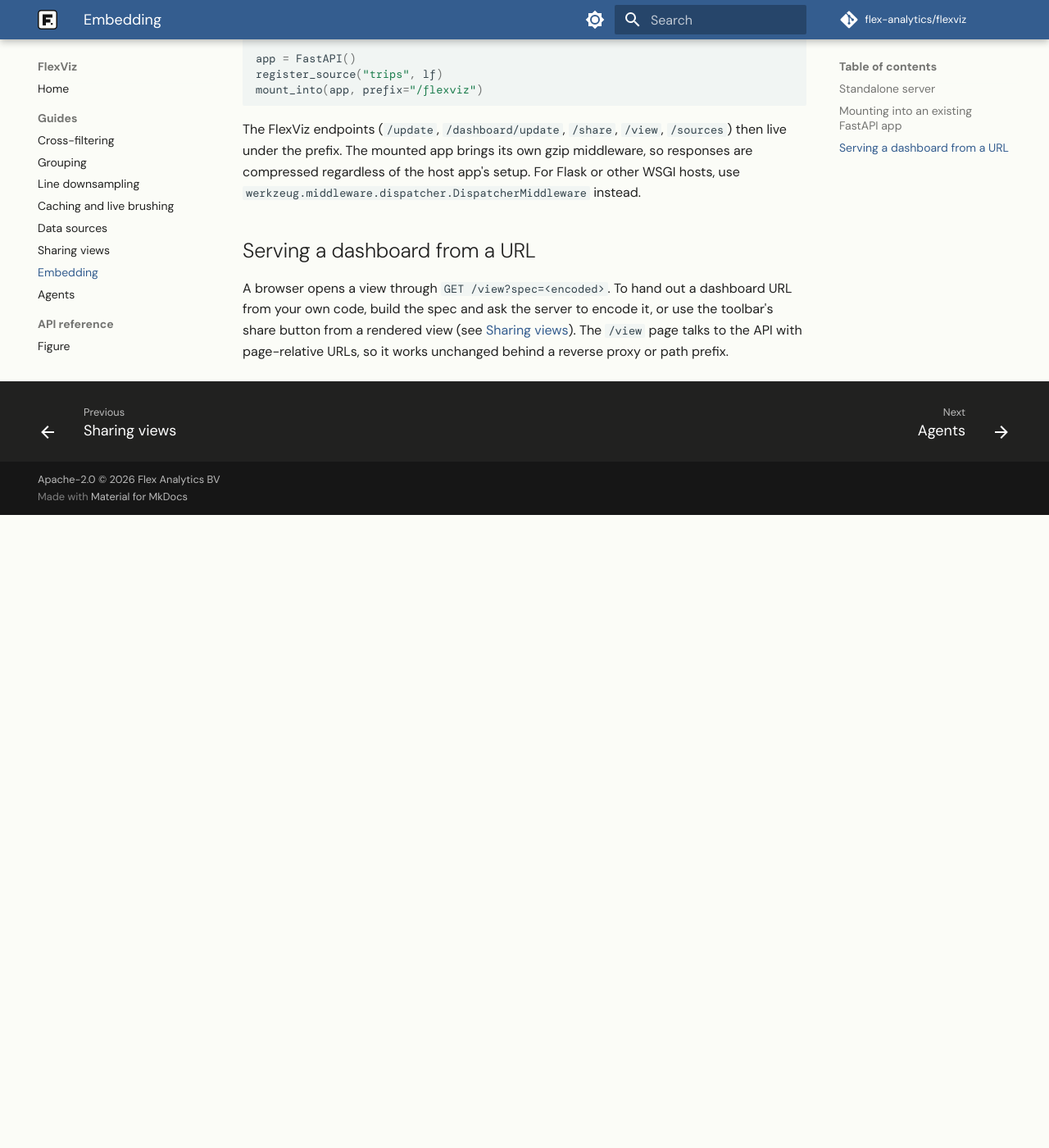
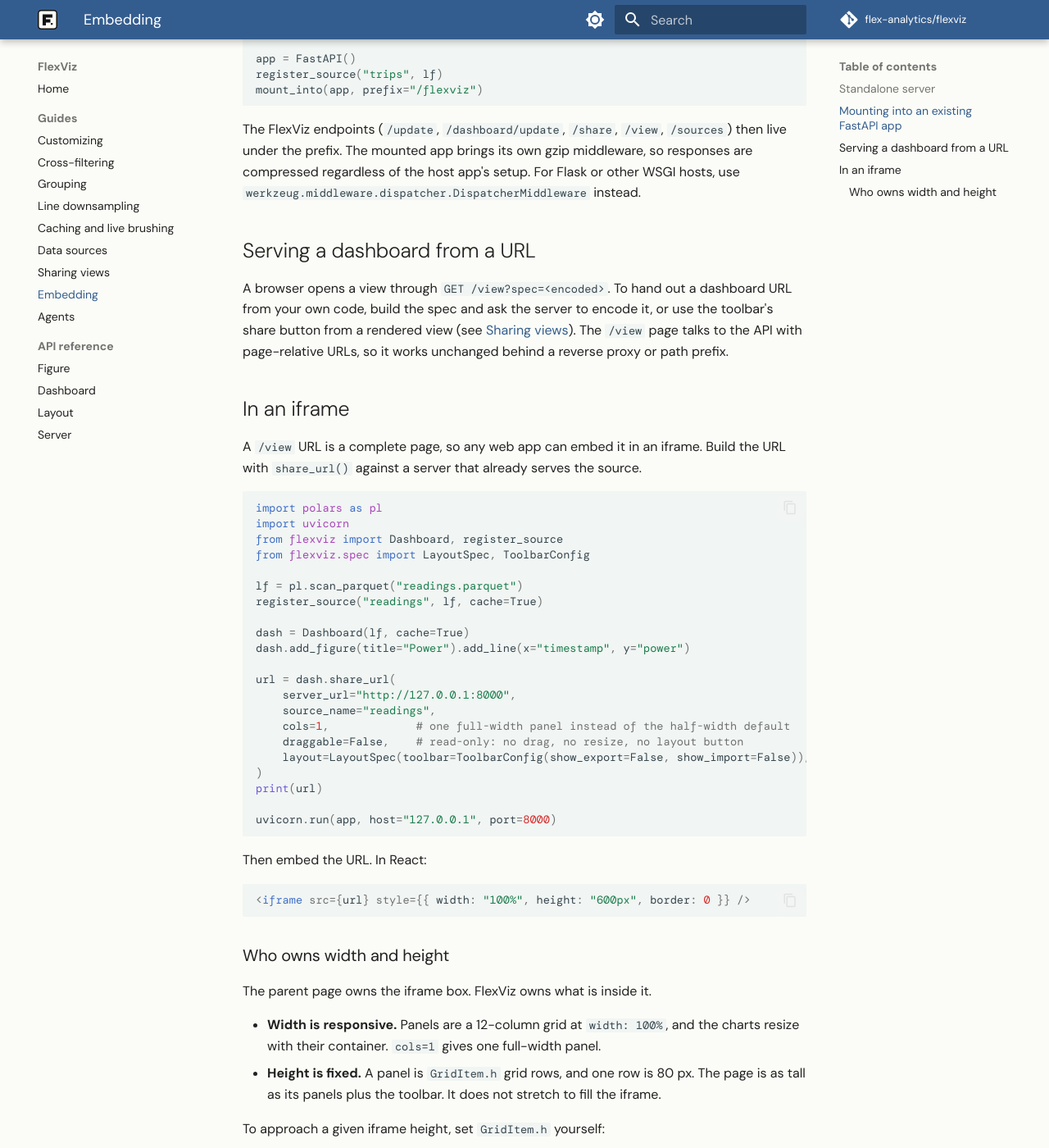
Before and after one commit to flex-analytics/flexviz, an MkDocs documentation site: the page built from docs/guides/embedding.md, in a window 1280 px wide and 1400 px high, scrolled down 835 px. Shown: the whole window at 82% size. Built offline with MkDocs 1.6.1 and Material for MkDocs 9.7.7, drawn with Linux system fonts in a browser that asks for light colours; some web fonts are replaced; comment, search, counter and statistics services are not loaded; before the commit the page ends 1463 px from its top, so only the background shows below that; some of the changed text lies outside the part shown.

Commit message:
docs: add a customizing guide and an iframe embedding section

````diff
--- a/docs/guides/embedding.md
+++ b/docs/guides/embedding.md
@@ -54,3 +54,74 @@ it, or use the toolbar's share button from a rendered view (see
 [Sharing views](sharing.md)). The `/view` page talks to the API with
 page-relative URLs, so it works unchanged behind a reverse proxy or path
 prefix.
+
+## In an iframe
+
+A `/view` URL is a complete page, so any web app can embed it in an iframe.
+Build the URL with `share_url()` against a server that already serves the
+source.
+
+```python
+import polars as pl
+import uvicorn
+from flexviz import Dashboard, register_source
+from flexviz.spec import LayoutSpec, ToolbarConfig
+
+lf = pl.scan_parquet("readings.parquet")
+register_source("readings", lf, cache=True)
+
+dash = Dashboard(lf, cache=True)
+dash.add_figure(title="Power").add_line(x="timestamp", y="power")
+
+url = dash.share_url(
+    server_url="http://127.0.0.1:8000",
+    source_name="readings",
+    cols=1,             # one full-width panel instead of the half-width default
+    draggable=False,    # read-only: no drag, no resize, no layout button
+    layout=LayoutSpec(toolbar=ToolbarConfig(show_export=False, show_import=False)),
+)
+print(url)
+
+uvicorn.run(app, host="127.0.0.1", port=8000)
+```
+
+Then embed the URL. In React:
+
+```jsx
+<iframe src={url} style={{ width: "100%", height: "600px", border: 0 }} />
+```
+
+### Who owns width and height
+
+The parent page owns the iframe box. FlexViz owns what is inside it.
+
+- **Width is responsive.** Panels are a 12-column grid at `width: 100%`, and
+  the charts resize with their container. `cols=1` gives one full-width panel.
+- **Height is fixed.** A panel is `GridItem.h` grid rows, and one row is
+  80 px. The page is as tall as its panels plus the toolbar. It does not
+  stretch to fill the iframe.
+
+To approach a given iframe height, set `GridItem.h` yourself:
+
+```python
+from flexviz.spec import GridItem, LayoutSpec
+
+uid = dash.to_spec().figures[0].uid
+url = dash.share_url(
+    server_url="http://127.0.0.1:8000",
+    source_name="readings",
+    draggable=False,
+    layout=LayoutSpec(grid_items=[GridItem(fig_uid=uid, x=0, y=0, w=12, h=7)]),
+)
+```
+
+`h=7` is 560 px of panel. Leave room for the toolbar above it, or let the
+iframe scroll. There is no mode that makes the dashboard fill its parent.
+
+!!! warning "`height=` is notebook-only"
+    `show(height=...)` sets the height of the inline notebook iframe. It does
+    not size a browser page, and `/view` never reads it. For an iframe you own,
+    set the height on the iframe element.
+
+See [Customizing](customizing.md) for the full `LayoutSpec`, `GridItem` and
+`ToolbarConfig` reference.
--- a/mkdocs.yml
+++ b/mkdocs.yml
@@ -71,6 +71,7 @@ plugins:
 nav:
   - Home: index.md
   - Guides:
+      - Customizing: guides/customizing.md
       - Cross-filtering: guides/cross-filtering.md
       - Grouping: guides/grouping.md
       - Line downsampling: guides/line-downsampling.md
````
Also changed, not shown: docs/api/layout.md (+1 -0 lines), docs/guides/customizing.md (added, +166 -0 lines), docs/index.md (+2 -0 lines).
